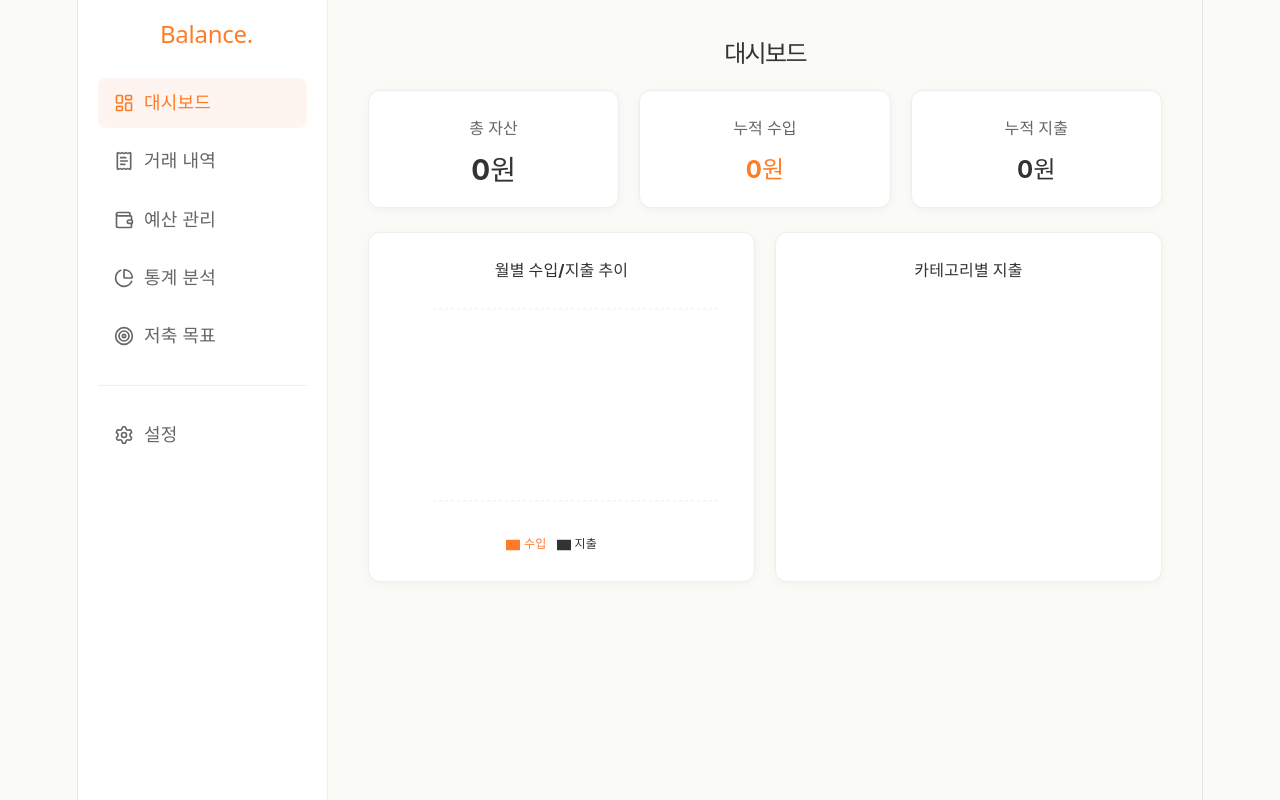
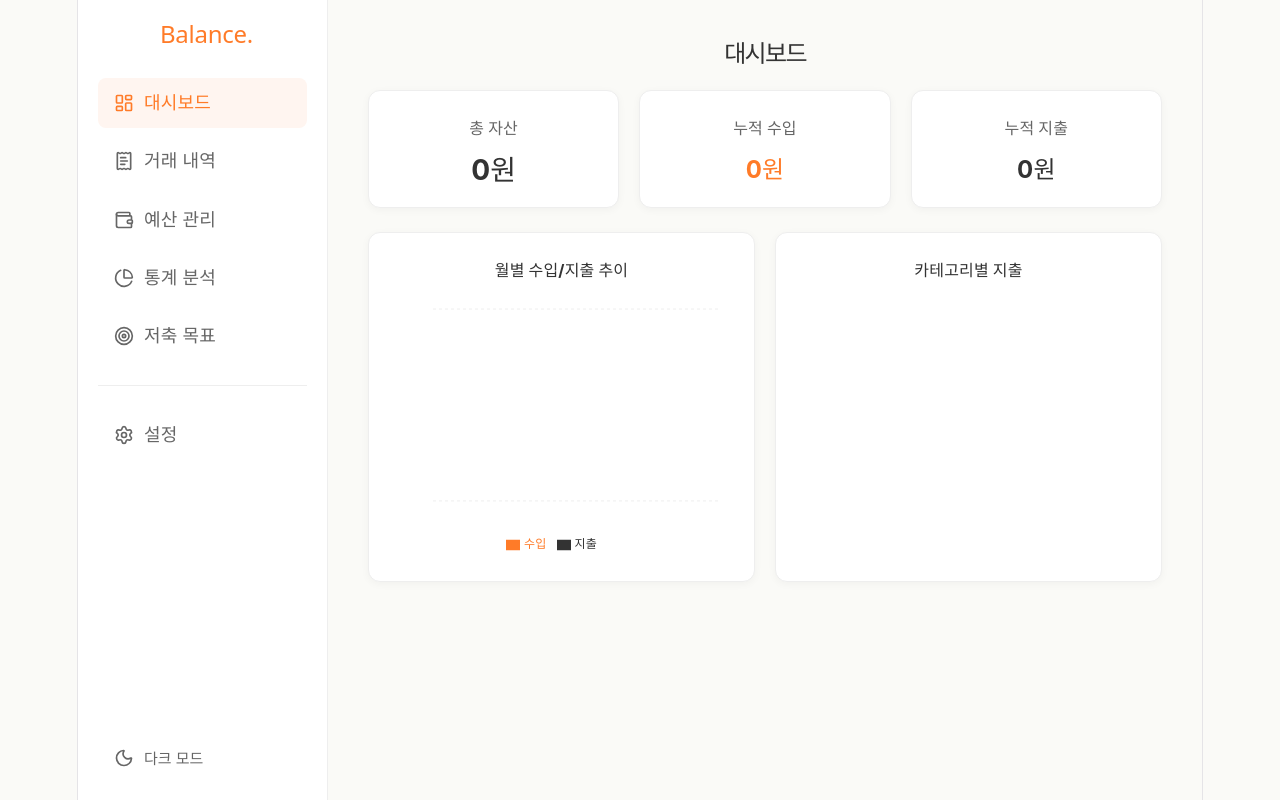
Before and after one commit to gyeonggumun/balance-dashboard, a React (Vite) app: page / in a window 1280 px wide. Built offline with nearby package versions, Linux system fonts and the light colour scheme.

Commit message:
테마 전환 버튼이 추가

```diff
--- a/src/components/common/Layout.jsx
+++ b/src/components/common/Layout.jsx
@@ -1,13 +1,15 @@
 import { Link, useLocation } from 'react-router-dom';
-import { LayoutDashboard, ReceiptText, Wallet, PieChart, Target, Settings as SettingsIcon } from 'lucide-react';
+import { LayoutDashboard, ReceiptText, Wallet, PieChart, Target, Settings as SettingsIcon, Moon, Sun } from 'lucide-react';
+import useFinanceStore from '../../store/financeStore';
 
-// 데스크톱용 사이드바 컴포넌트 내부 구현
 const Sidebar = ({ location }) => {
   const isActive = (path) => location.pathname === path ? 'sidebar-link active' : 'sidebar-link';
+  const { theme, toggleTheme } = useFinanceStore();
+
   return (
     <nav className="sidebar">
       <h2 className="sidebar-logo">Balance.</h2>
-      <ul className="sidebar-nav">
+      <ul className="sidebar-nav" style={{ flex: 1 }}>
         <li><Link to="/" className={isActive('/')}><LayoutDashboard size={20} /> 대시보드</Link></li>
         <li><Link to="/transactions" className={isActive('/transactions')}><ReceiptText size={20} /> 거래 내역</Link></li>
         <li><Link to="/budget" className={isActive('/budget')}><Wallet size={20} /> 예산 관리</Link></li>
@@ -16,6 +18,14 @@ const Sidebar = ({ location }) => {
         <hr style={{ border: 'none', borderTop: '1px solid var(--border-color)', margin: '16px 0' }} />
         <li><Link to="/settings" className={isActive('/settings')}><SettingsIcon size={20} /> 설정</Link></li>
       </ul>
+
+      <button
+        onClick={toggleTheme}
+        style={{ display: 'flex', alignItems: 'center', gap: '10px', background: 'none', border: 'none', color: 'var(--text-secondary)', padding: '12px 16px', cursor: 'pointer', borderRadius: '8px', fontSize: '15px' }}
+      >
+        {theme === 'light' ? <Moon size={20} /> : <Sun size={20} />}
+        {theme === 'light' ? '다크 모드' : '라이트 모드'}
+      </button>
     </nav>
   );
 };
@@ -23,26 +33,28 @@ const Sidebar = ({ location }) => {
 export default function Layout({ children }) {
   const location = useLocation();
   const isActiveMobile = (path) => location.pathname === path ? 'bottom-nav-link active' : 'bottom-nav-link';
+  const { theme, toggleTheme } = useFinanceStore();
 
   return (
     <div className="app-container">
-      {/* 1. 모바일 전용 상단 헤더 */}
       <header className="mobile-header">
         <h2 className="mobile-logo">Balance.</h2>
-        <Link to="/settings" style={{ color: 'var(--text-secondary)' }}>
-          <SettingsIcon size={24} />
-        </Link>
+        <div style={{ display: 'flex', gap: '16px', alignItems: 'center' }}>
+          <button onClick={toggleTheme} style={{ background: 'none', border: 'none', color: 'var(--text-secondary)', cursor: 'pointer', padding: 0 }}>
+            {theme === 'light' ? <Moon size={24} /> : <Sun size={24} />}
+          </button>
+          <Link to="/settings" style={{ color: 'var(--text-secondary)', display: 'flex' }}>
+            <SettingsIcon size={24} />
+          </Link>
+        </div>
       </header>
 
-      {/* 2. 데스크톱 전용 사이드바 */}
       <Sidebar location={location} />
 
-      {/* 3. 메인 콘텐츠 영역 */}
       <main className="main-content">
         {children}
       </main>
 
-      {/* 4. 모바일 전용 하단 네비게이션 */}
       <nav className="bottom-nav">
         <Link to="/" className={isActiveMobile('/')}><LayoutDashboard size={20} /><span>홈</span></Link>
         <Link to="/transactions" className={isActiveMobile('/transactions')}><ReceiptText size={20} /><span>내역</span></Link>
```
